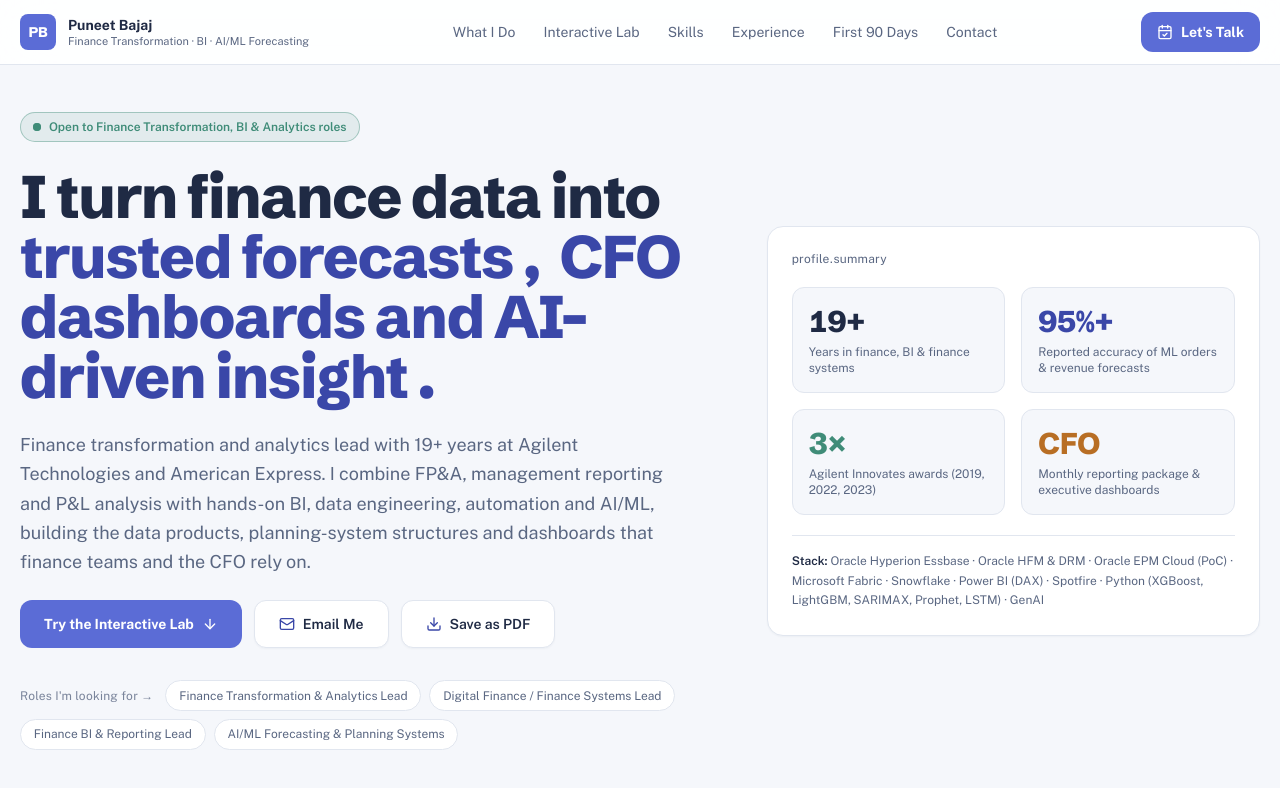
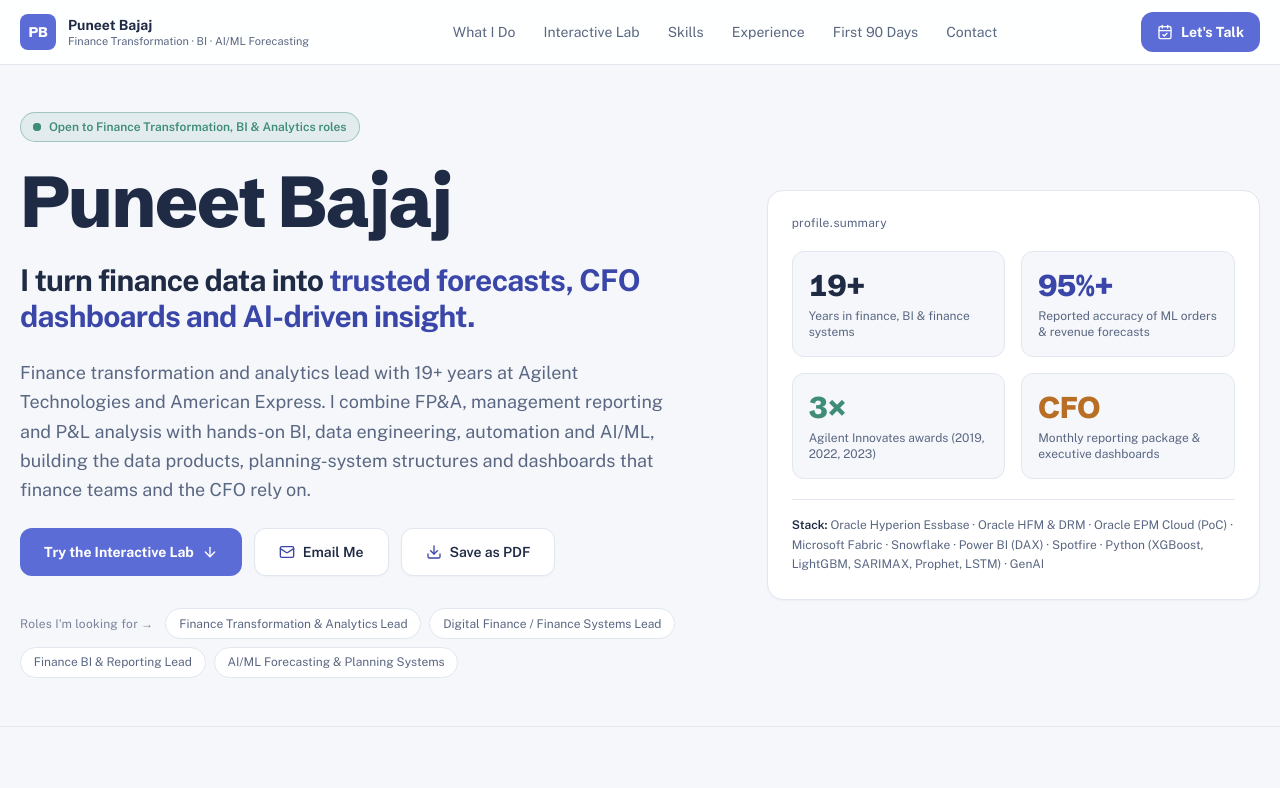
Before and after one commit to finacepoweredbyAI/FPA, a plain HTML site: page index.html in a window 1280 px wide. Shown: the top 788 px of the page. Drawn offline with nearby package versions, Linux system fonts and the light colour scheme.

Commit message:
Update index.html

```diff
--- a/index.html
+++ b/index.html
@@ -79,9 +79,11 @@ details summary::-webkit-details-marker{display:none}
         <span class="relative flex h-2 w-2"><span class="animate-ping absolute inline-flex h-full w-full rounded-full bg-em opacity-75"></span><span class="relative inline-flex rounded-full h-2 w-2 bg-em"></span></span>
         Open to Finance Transformation, BI & Analytics roles
       </div>
-      <h1 class="text-4xl sm:text-5xl xl:text-6xl font-extrabold text-ink leading-[1.08] tracking-tight">
-        I turn finance data into <span class="grad">trusted forecasts, CFO dashboards and AI-driven insight.</span>
-      </h1>
+
+      <h1 class="text-5xl sm:text-6xl xl:text-7xl font-extrabold text-ink leading-[1.02] tracking-tight">Puneet Bajaj</h1>
+        <p class="text-2xl sm:text-3xl font-bold text-ink leading-snug tracking-tight">
+      I turn finance data into <span class="grad">trusted forecasts, CFO dashboards and AI-driven insight.</span>
+      </p>
       <p class="text-lg text-slate max-w-2xl leading-relaxed">
         Finance transformation and analytics lead with 19+ years at Agilent Technologies and American Express. I combine FP&amp;A, management reporting and P&amp;L analysis with hands-on BI, data engineering, automation and AI/ML, building the data products, planning-system structures and dashboards that finance teams and the CFO rely on.
       </p>
```
